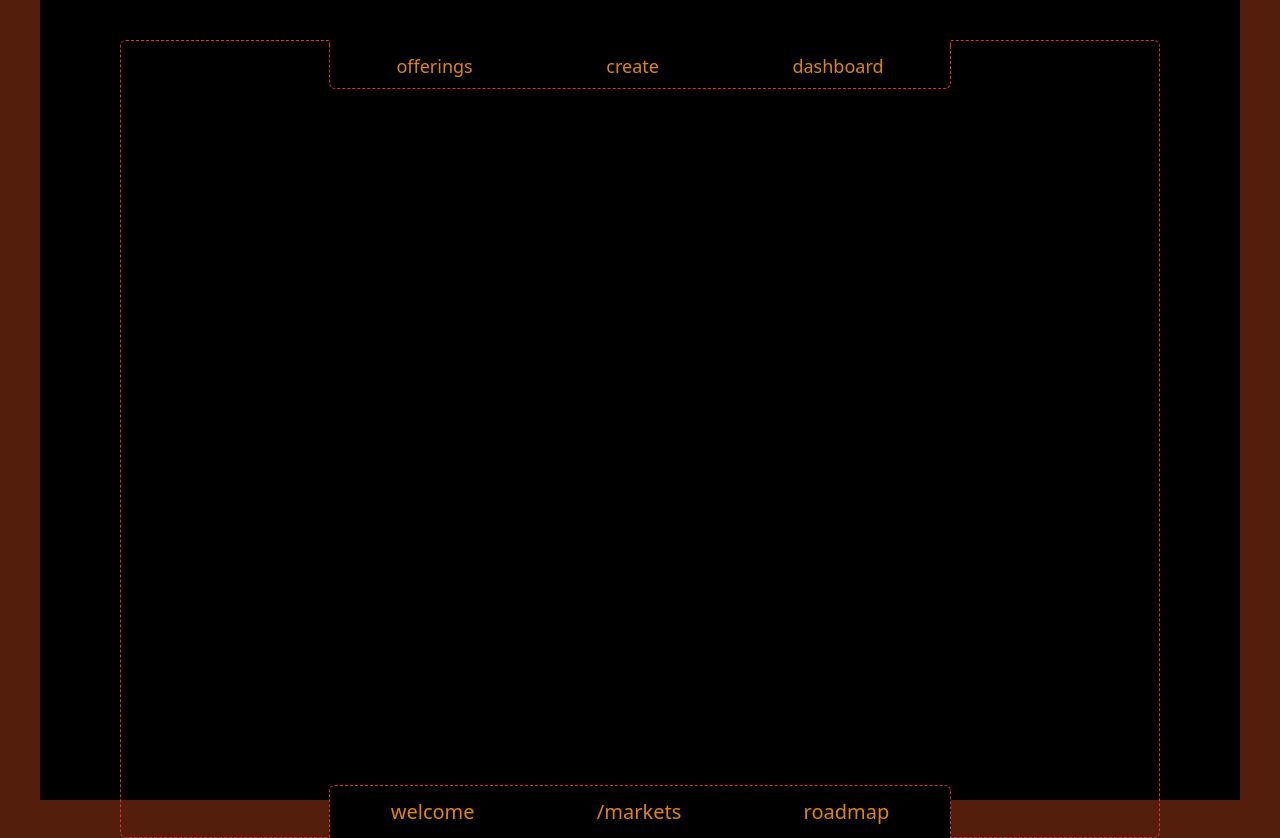
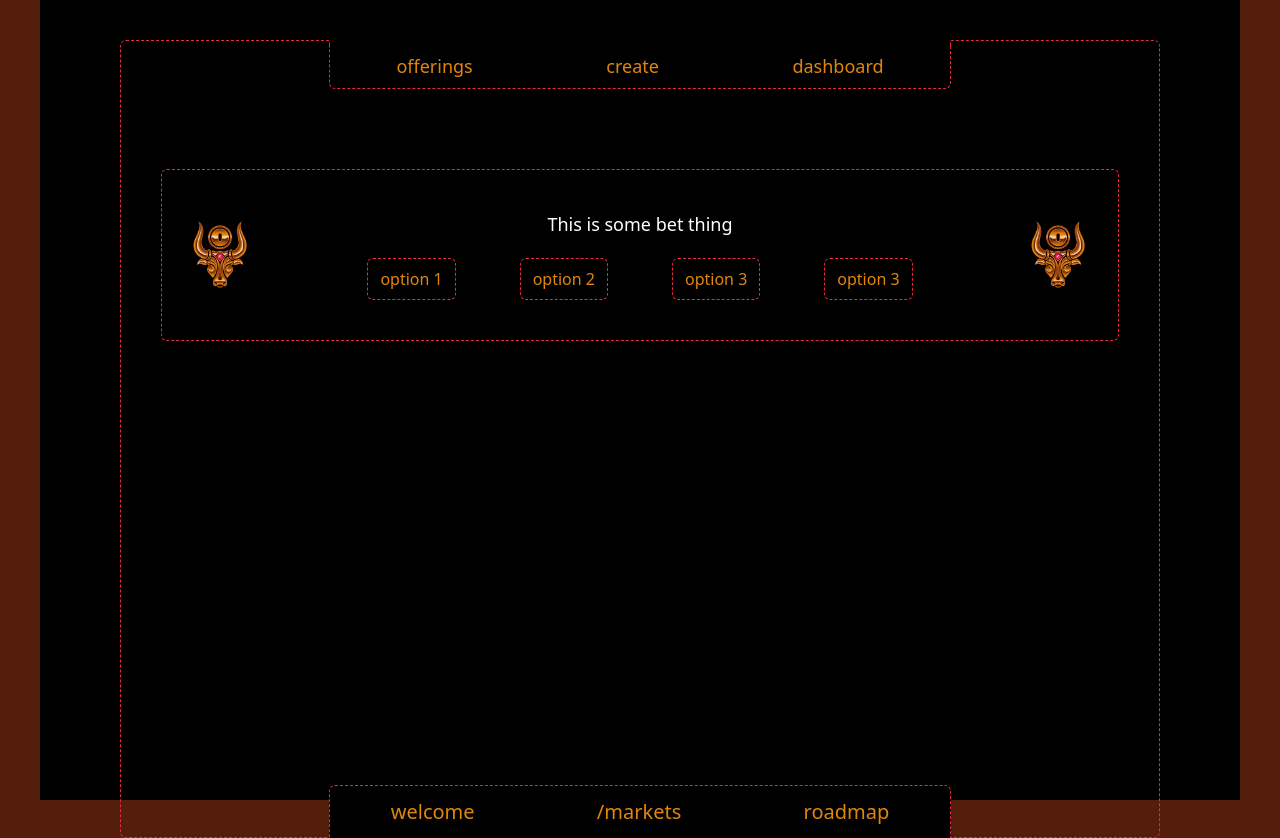
Before and after one commit to Milk-Maven/coin-bet-ui, a SvelteKit app: page /markets in a window 1280 px wide. Built offline with nearby package versions, Linux system fonts and the light colour scheme.

Commit message:
working on offerring display page

```diff
--- a/src/components/OfferingRequestForm.svelte
+++ b/src/components/OfferingRequestForm.svelte
@@ -25,7 +25,6 @@
 
 	function handleSubmit() {
 		resetErrors();
-
 		const betRequest = {
 			event_description: eventDescription,
 			outcomes: [outcome1, outcome2, outcome3, outcome4].filter((o) => o !== ''),
--- /dev/null
+++ b/src/components/offerings.svelte
@@ -0,0 +1,32 @@
+<script lang="ts">
+	import { appBorder } from '$lib/util';
+</script>
+
+<main class="{appBorder} rounded-md p-5 py-10 m-10 mt-0">
+	<div class="flex justify-start flex-col h-[100%]">
+		<div class="flex justify-between">
+			<img class="max-h-[70px] my-auto" src="calf.jpeg" alt="calf" />
+			<div>
+				<div class="text-center">
+					<h1 class="text-lg my-auto">This is some bet thing</h1>
+				</div>
+				<div>
+					<div class="flex justify-around gap-16 mt-5">
+						<p class="{appBorder} rounded-md py-2 px-3 text-primet">option 1</p>
+						<p class="{appBorder} rounded-md py-2 px-3 text-primet">option 2</p>
+						<p class="{appBorder} rounded-md py-2 px-3 text-primet">option 3</p>
+						<p class="{appBorder} rounded-md py-2 px-3 text-primet">option 3</p>
+					</div>
+					<!-- <div> -->
+					<!-- 	<h1 class="text-center text-lg my-auto">amount</h1> -->
+					<!-- </div> -->
+				</div>
+			</div>
+			<img class="max-h-[70px] my-auto" src="calf.jpeg" alt="calf" />
+		</div>
+	</div>
+	<!-- <div class="flex justify-end"> -->
+	<!-- 	<p>comments</p> -->
+	<!-- 	<p>favorite</p> -->
+	<!-- </div> -->
+</main>
--- a/src/components/subFooter.svelte
+++ b/src/components/subFooter.svelte
@@ -1,4 +1,3 @@
-<!-- SubFooter.svelte -->
 <script lang="ts">
 	import { onMount } from 'svelte';
 	import { writable } from 'svelte/store';
--- a/src/routes/markets/+page.svelte
+++ b/src/routes/markets/+page.svelte
@@ -1,10 +1,9 @@
-<script>
-	import { spookyPosts } from '$lib/data';
+<script lang="ts">
 	import AppContainer from '../../components/appContainer.svelte';
+	import Offerings from '../../components/offerings.svelte';
 	import '../page.css';
-	spookyPosts;
 </script>
 
 <AppContainer>
-	<div class=""></div>
+	<Offerings />
 </AppContainer>
```
